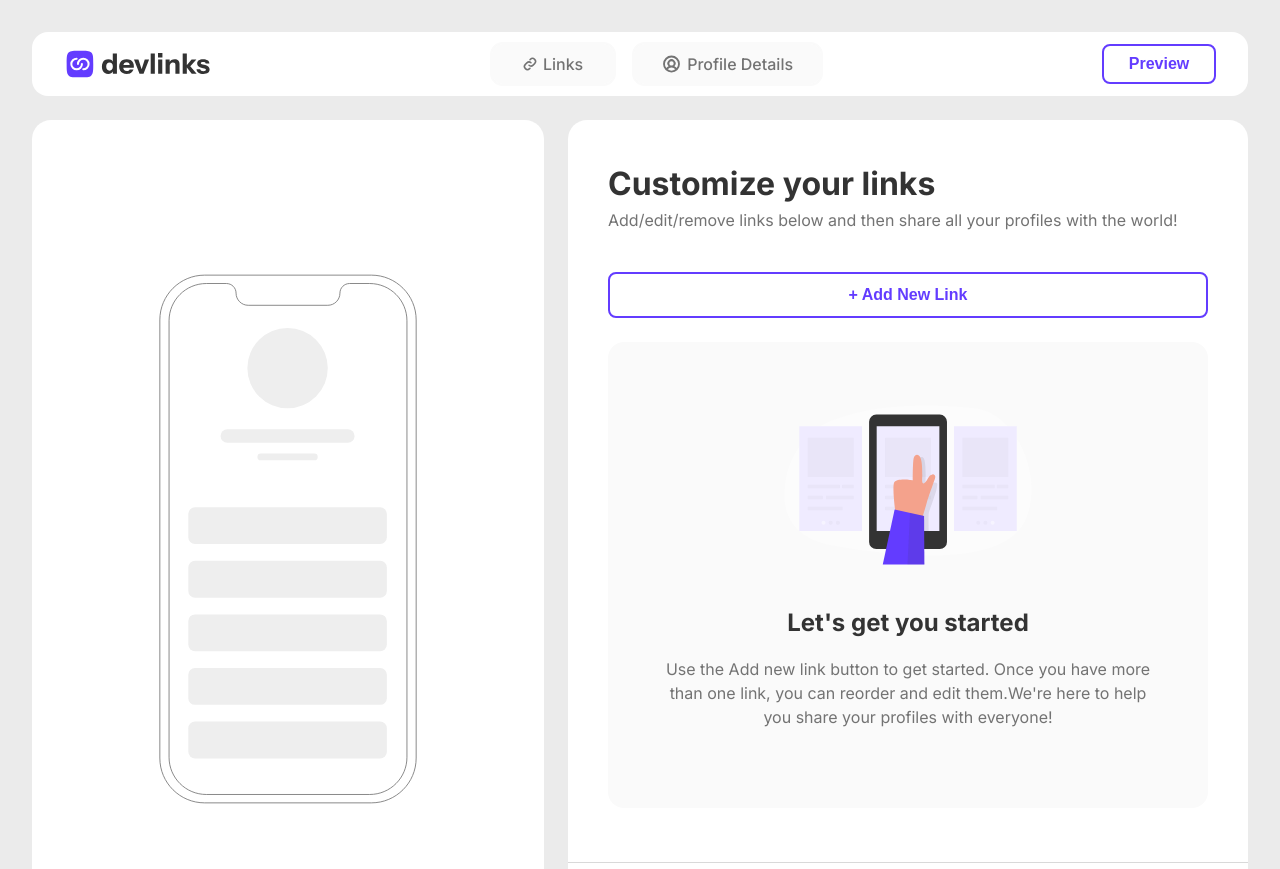
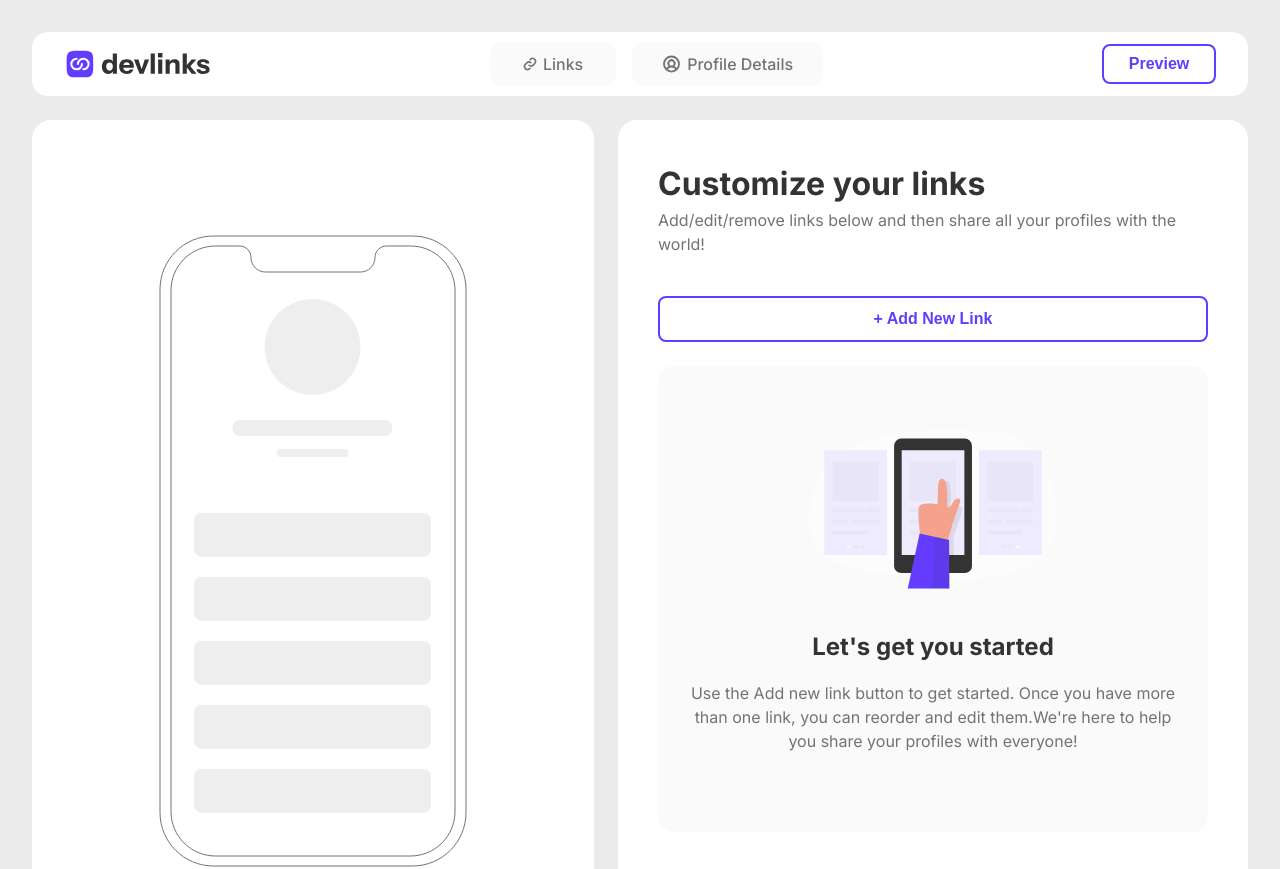
Before and after one commit to IzykGit/link-sharing-app, a Next.js app: page / in a window 1280 px wide. Shown: the top 869 px of the page. Built offline with nearby package versions, Linux system fonts and the light colour scheme.

Commit message:
fixed css padding and margins

```diff
--- a/app/components/EditorDisplay.tsx
+++ b/app/components/EditorDisplay.tsx
@@ -21,8 +21,6 @@
     return (
         <section className={EditorDisplayStyles.editor_main}>
             {displayMockup}
-
-
         </section>
     )
 }
--- a/app/globals.css
+++ b/app/globals.css
@@ -1,15 +1,16 @@
+@import url('https://fonts.googleapis.com/css2?family=Instrument+Sans:ital,wght@0,400..700;1,400..700&display=swap');
+
+
 :root {
   background-color: #ebebeb;
+  font-family: "Instrument Sans", sans-serif;
 }
 
-
-body {
+html {
   height: 100vh;
   max-width: 100vw;
-
-  padding: 1.5rem;
+  padding: 1.5rem 1.5rem;
   box-sizing: border-box;
-  overflow: hidden;
 }
 
 a {
--- a/app/styles/components/EditorDisplay.module.css
+++ b/app/styles/components/EditorDisplay.module.css
@@ -4,7 +4,7 @@
     align-items: center;
     justify-content: center;
 
-    width: 40vw;
+    width: 40rem;
     height: auto;
 
     padding: 6.375rem 7.9375rem;
@@ -12,4 +12,11 @@
 
     background-color: white;
     border-radius: 1.2rem;
+
+    margin: 0;
 }
+
+.editor_main > * {
+    margin: 0;
+    padding: 0;
+}
--- a/app/styles/components/LinksForm.module.css
+++ b/app/styles/components/LinksForm.module.css
@@ -3,13 +3,16 @@
 .form_section {
     width: 100%;
     height: auto;
+
+    margin: 0;
+
     background-color: white;
     border-radius: 1.2rem;
 }
 
 .links_form {
     width: 100%;
-    height: 100%;
+    height: auto;
     box-sizing: border-box;
 
     display: flex;
```
